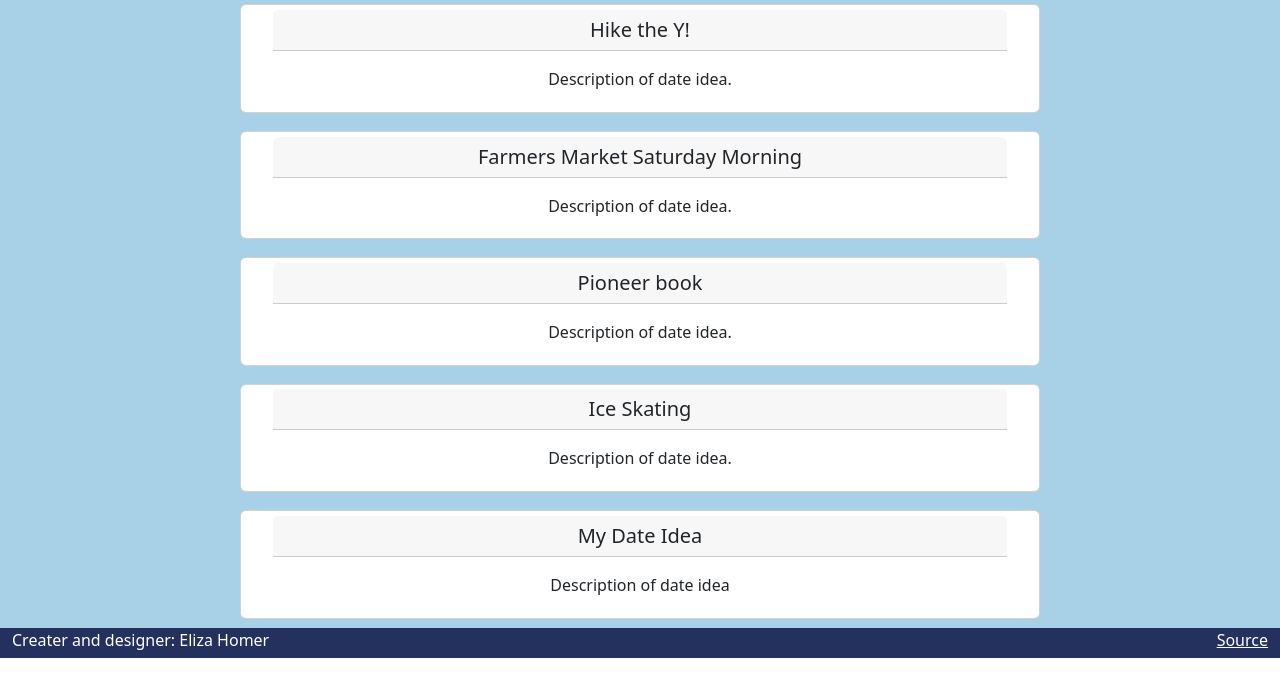
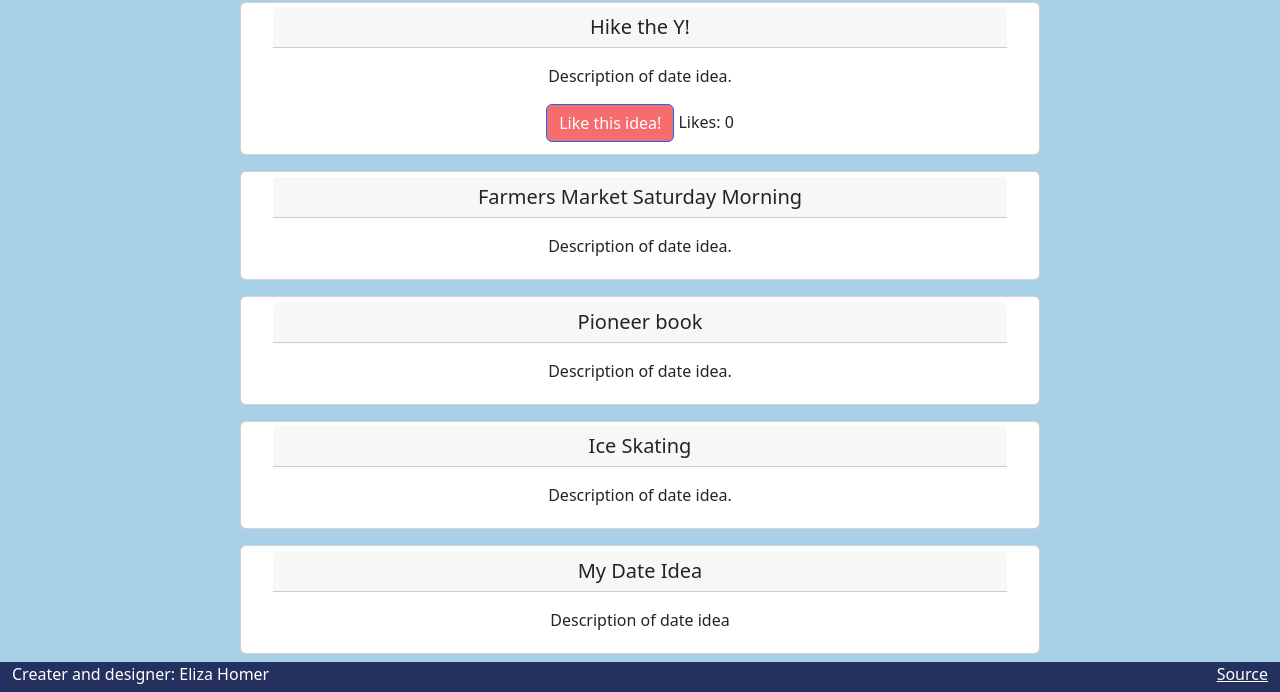
Before and after one commit to ElizaKartchner/startup, a plain HTML site: page darlingDateReviews/topDates.html in a window 1280 px wide. Shown: the part 168-860 px from the top of the page. Before the commit the page ends 826 px from the top, so only its background shows below. Drawn offline with nearby package versions, Linux system fonts and the light colour scheme; a web font is replaced by a local one.

Commit message:
add a like button and functionality

```diff
--- a/darlingDateReviews/main.css
+++ b/darlingDateReviews/main.css
@@ -82,3 +82,8 @@ footer a {
     background-color: #A8D0E6;
     padding-right: 20px;
 }
+
+
+.like-button {
+    display: inline-block;
+}
--- a/darlingDateReviews/topDates.html
+++ b/darlingDateReviews/topDates.html
@@ -52,7 +52,20 @@
                 <div class="card-body">
                   <p class="card-text">Description of date idea.</p>
                 </div>
+                <div class="container">
+                    <div class="like-button">
+                        <a class="btn btn-primary" onclick="topDates.increaseLikes()" href="#" role="button" style="background-color: #F76C6C;">Like this idea!</a>
+                    </div>
+                    <div class="like-button">
+                        <p id="likes">Likes: </p>
+                    </div>
+                    <div class="like-button">
+                        <p id="numLikes">0</p>
+                    </div>
+                </div>
             </div>
+
+
             <div class="card" style="background-color: white;">
                 <h5 class="card-header">Farmers Market Saturday Morning</h5>
                 <div class="card-body">
--- a/darlingDateReviews/topDates.js
+++ b/darlingDateReviews/topDates.js
@@ -22,6 +22,11 @@ class TopDates {
         return localStorage.getItem('dateInfo') ?? 'Description of date idea';
     }
 
+    increaseLikes() {
+        const numLikesElement = document.querySelector("#numLikes");
+        numLikesElement.textContent = parseInt(numLikesElement.textContent) + 1;
+    }
+
 }
 
 
```
